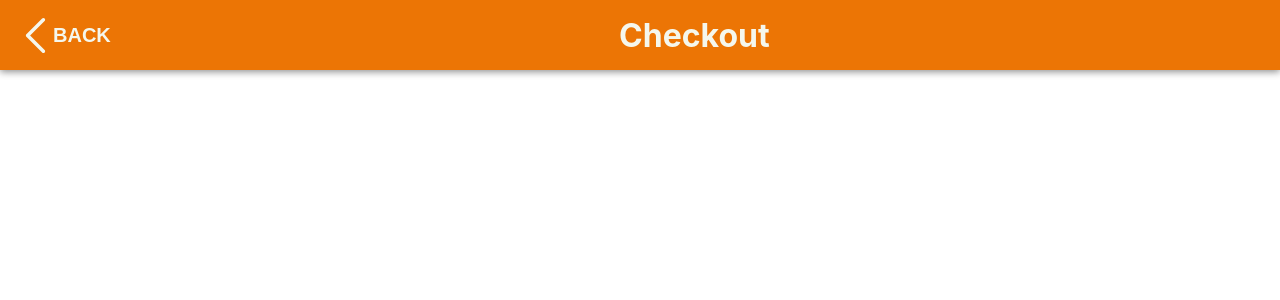
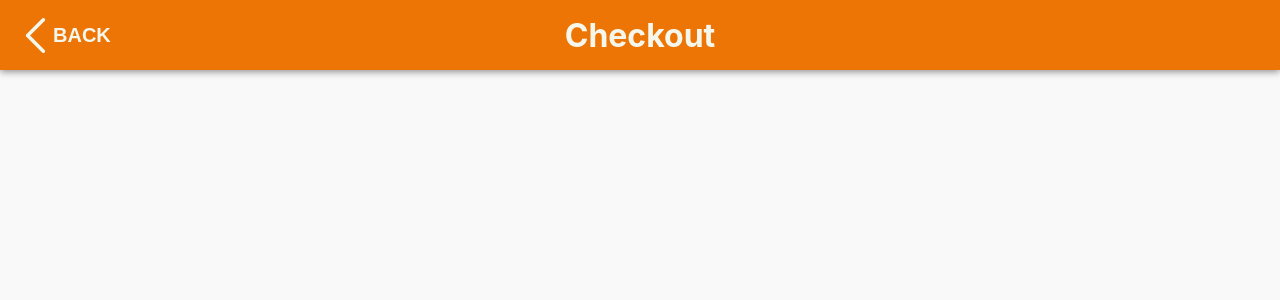
Before and after one commit to RashCD/document-checkout, a React (Create React App) app: page / in a window 1280 px wide. Both pictures are taken after a click on the button 1234 px from the left and 34 px from the top of the page. Shown: the top 300 px of the page. Built offline with nearby package versions, Linux system fonts and the light colour scheme.

Commit message:
change style to allow global class so can be share with other component. fix a few styling issues

```diff
--- a/src/assets/styles/components/AppLayout.module.scss
+++ b/src/assets/styles/components/AppLayout.module.scss
@@ -1,17 +1,28 @@
 .appHeader {
   display: flex;
   align-items: center;
-  justify-content: space-between;
   height: 70px;
   background-color: var(--brand-color);
   z-index: 1;
   box-shadow: 0px 2px 7px 0px var(--gray);
   padding: 0 10px;
   color: var(--white);
+  position: relative;
 }
 
-.titleCenter {
-  justify-self: center;
+.title {
+  display: flex;
+  flex: 1;
+  justify-content: center;
+  font-size: 32px;
+
+  @media (max-width: 500px) {
+    font-size: 22px;
+  }
+}
+
+.empty {
+  width: 20px;
 }
 
 .backButton {
@@ -20,4 +31,9 @@
   font-size: 20px;
   color: var(--white);
   font-weight: bold;
+  position: absolute;
+
+  @media (max-width: 500px) {
+    font-size: 15px;
+  }
 }
--- a/src/assets/styles/components/ButtonWithNotification.module.scss
+++ b/src/assets/styles/components/ButtonWithNotification.module.scss
@@ -1,6 +1,6 @@
 .buttonContainer {
-  position: relative;
-  margin-right: 10px;
+  position: absolute;
+  right: 10px;
 }
 
 .button {
--- a/src/assets/styles/global.scss
+++ b/src/assets/styles/global.scss
@@ -35,3 +35,11 @@ p {
 * {
   box-sizing: border-box;
 }
+
+.app {
+  display: flex;
+  flex-direction: column;
+  flex: 1;
+  min-height: 100%;
+  background-color: var(--background-color);
+}
--- a/src/assets/styles/views/CheckoutPage.module.scss
+++ b/src/assets/styles/views/CheckoutPage.module.scss
@@ -5,6 +5,5 @@
   max-width: 700px;
   align-items: center;
   margin: auto;
-  padding-top: 20px;
-  padding-bottom: 50px;
+  padding: 20px 20px 50px;
 }
--- a/src/assets/styles/views/LandingPage.module.scss
+++ b/src/assets/styles/views/LandingPage.module.scss
@@ -1,15 +1,7 @@
-.app {
-  display: flex;
-  flex-direction: column;
-  width: 100%;
-  height: 100%;
-}
-
 .appMain {
   display: flex;
   flex-direction: column;
   align-items: center;
   flex: 1;
   padding-top: 20px;
-  background-color: var(--background-color);
 }
--- a/src/components/AppLayout.tsx
+++ b/src/components/AppLayout.tsx
@@ -1,5 +1,5 @@
 import { navigate } from '@reach/router';
-import React, { useContext } from 'react';
+import React, { useContext, useEffect, useState } from 'react';
 import ButtonWithNotification from './ButtonWithNotification';
 import Icon from './Icon';
 import CartIcon from '../assets/icons/cart.svg';
@@ -8,9 +8,26 @@ import { CartContext } from '../context/CartContext';
 import Styles from '../assets/styles/components/AppLayout.module.scss';
 import Button from './Button';
 
+const MOBILE_SIZE = 500;
+
 const AppLayout = (props: { title?: string }) => {
   const { cartCount } = useContext(CartContext);
   const isLanding = window.location.pathname === '/';
+  const [isMobileSize, setIsMobileSize] = useState(
+    window.innerWidth < MOBILE_SIZE ? true : false
+  );
+  const iconSize = isMobileSize ? 20 : 30;
+
+  useEffect(() => {
+    const mediaQuery = window.matchMedia(`(max-width: ${MOBILE_SIZE}px)`);
+    const onChangeListener = (event: MediaQueryListEvent) => {
+      setIsMobileSize(event.matches);
+    };
+
+    mediaQuery.addEventListener('change', onChangeListener);
+
+    return () => mediaQuery.removeEventListener('change', onChangeListener);
+  }, []);
 
   return (
     <header className={Styles.appHeader}>
@@ -20,19 +37,23 @@ const AppLayout = (props: { title?: string }) => {
           onButtonClick={() => navigate(-1)}
         >
           <>
-            <Icon src={BackIcon} size={30} color="white" alt="back icon" />
+            <Icon
+              src={BackIcon}
+              size={iconSize}
+              color="white"
+              alt="back icon"
+            />
             BACK
           </>
         </Button>
       )}
-      <h1>{props.title || ''}</h1>
-      {!isLanding && <div />}
+      <h1 className={Styles.title}>{props.title || ''}</h1>
       {isLanding && (
         <ButtonWithNotification
           count={cartCount}
           onButtonClick={() => navigate('/checkout')}
         >
-          <Icon src={CartIcon} size={30} color="white" alt="cart icon" />
+          <Icon src={CartIcon} size={iconSize} color="white" alt="cart icon" />
         </ButtonWithNotification>
       )}
     </header>
--- a/src/views/CheckoutPage.tsx
+++ b/src/views/CheckoutPage.tsx
@@ -24,7 +24,7 @@ const CheckoutPage = (props: RouteComponentProps) => {
   );
 
   return (
-    <>
+    <div className="app">
       <AppLayout title="Checkout" />
       <main className={Styles.checkoutMain}>
         {selectedProductDetailsWithPromo.map((product) => (
@@ -33,12 +33,13 @@ const CheckoutPage = (props: RouteComponentProps) => {
             id={product.productID}
             title={product.productName}
             price={product.price}
+            image={product.image}
             currency={product.currency}
             promo={product.promo}
           />
         ))}
       </main>
-    </>
+    </div>
   );
 };
 
--- a/src/views/LandingPage.tsx
+++ b/src/views/LandingPage.tsx
@@ -5,7 +5,7 @@ import AppLayout from '../components/AppLayout';
 
 const LandingPage = (props: RouteComponentProps) => {
   return (
-    <div className={Styles.app}>
+    <div className="app">
       <AppLayout title={process.env.REACT_APP_WEBSITE_NAME} />
       <main className={Styles.appMain}>
         <ProductList />
```
